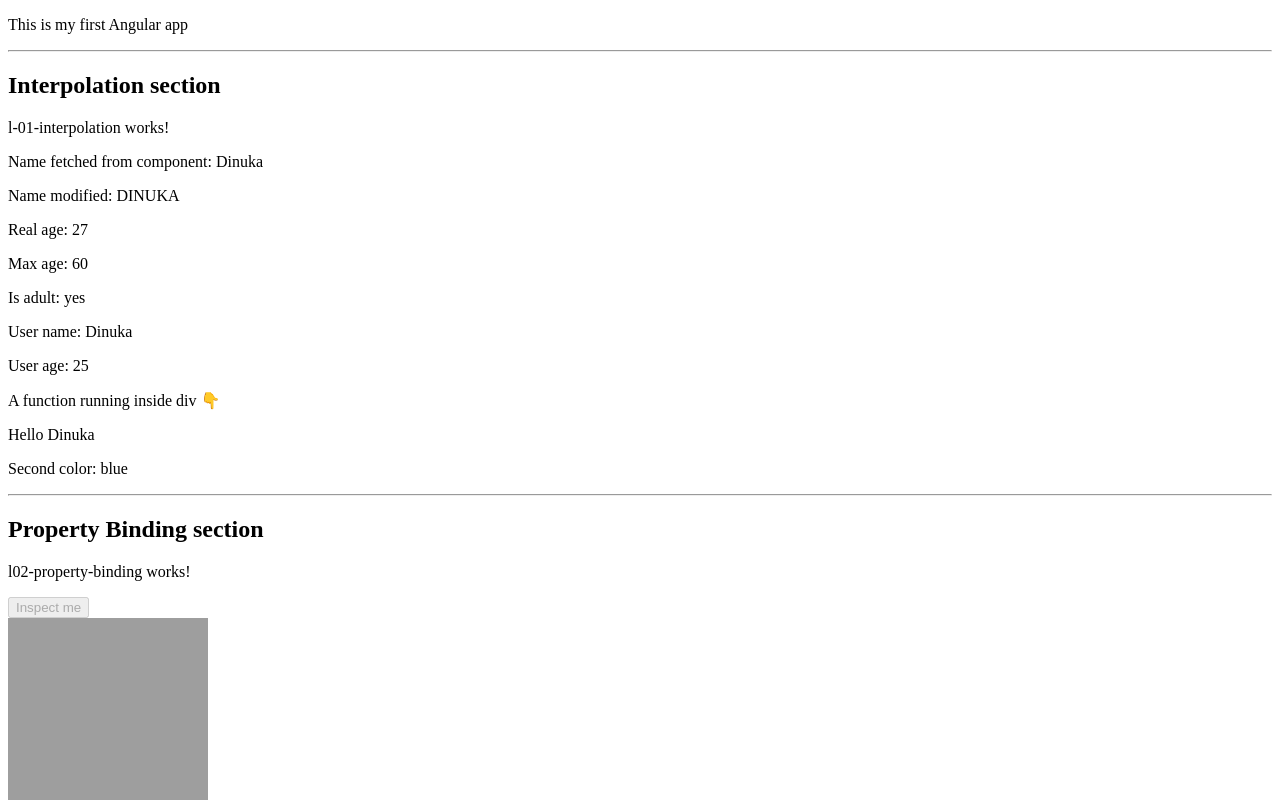
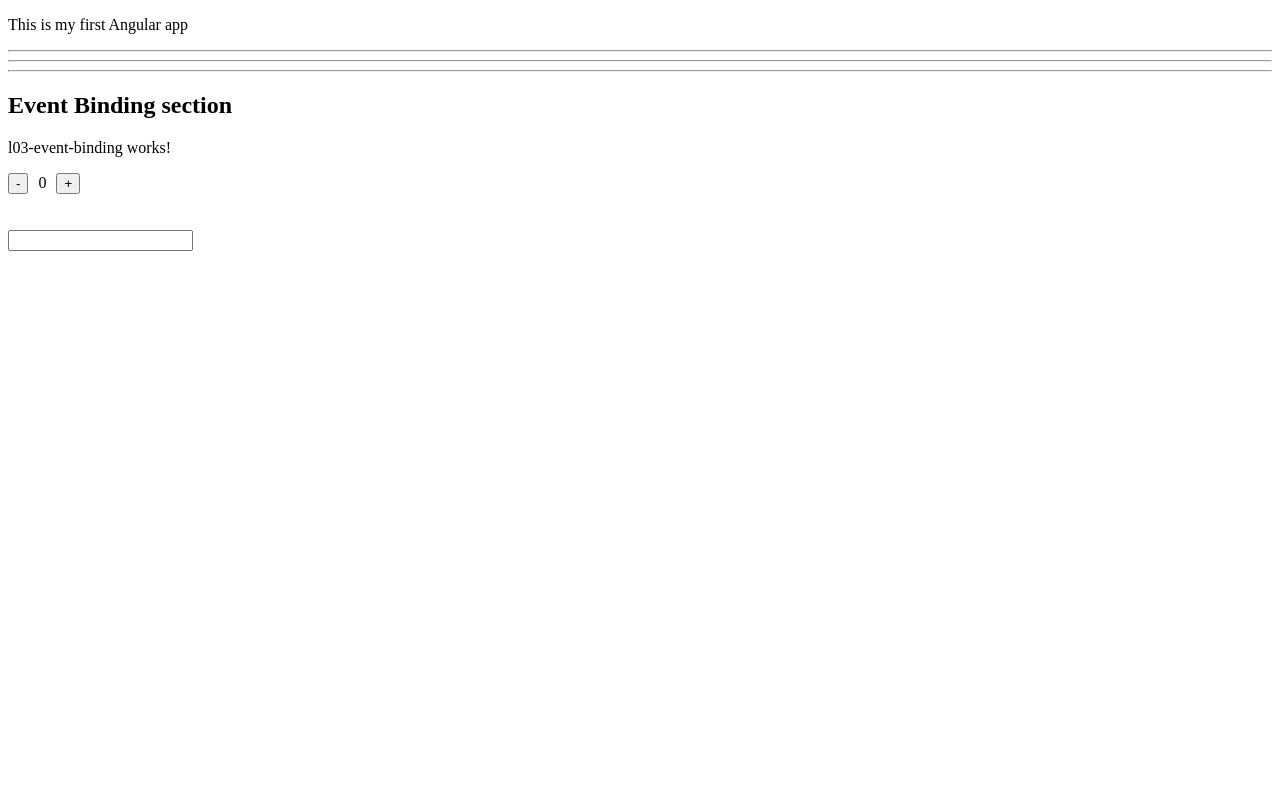
Before and after one commit to Dinuk-A/Angular101, an Angular app: page / in a window 1280 px wide. Shown: the top 800 px of the page. Built offline with nearby package versions, Linux system fonts and the light colour scheme; grey boxes are pictures that could not be loaded.

Commit message:
add event binding lesson with corresponding template, component logic, and styles

```diff
--- a/src/app/app.html
+++ b/src/app/app.html
@@ -1,8 +1,11 @@
 <p>This is my first Angular app</p>
 <hr>
-<h2>Interpolation section</h2>
-<app-l-01-interpolation></app-l-01-interpolation>
+<!-- <h2>Interpolation section</h2>
+<app-l-01-interpolation></app-l-01-interpolation> -->
 <hr>
-<h2>Property Binding section</h2>
-<app-l02-property-binding/>
+<!-- <h2>Property Binding section</h2>
+<app-l02-property-binding/> -->
+<hr>
+<h2>Event Binding section</h2>
+<app-l03-event-binding/>
 <router-outlet></router-outlet>
--- a/src/app/app.ts
+++ b/src/app/app.ts
@@ -2,10 +2,11 @@ import { Component, signal } from '@angular/core';
 import { RouterOutlet } from '@angular/router';
 import { InterpolationLesson } from './lessons/l-01-interpolation/l-01-interpolation';
 import { PropertyBindingLesson } from './lessons/l02-property-binding/l02-property-binding';
+import { EventBindingLesson } from './lessons/l03-event-binding/l03-event-binding';
 
 @Component({
   selector: 'app-root',
-  imports: [RouterOutlet, InterpolationLesson,PropertyBindingLesson],
+  imports: [RouterOutlet, InterpolationLesson,PropertyBindingLesson, EventBindingLesson],
   templateUrl: './app.html',
   styleUrl: './app.css'
 })
--- /dev/null
+++ b/src/app/lessons/l03-event-binding/l03-event-binding.html
@@ -0,0 +1,17 @@
+<p>l03-event-binding works!</p>
+
+<div style="display: flex; align-items: center; gap: 10px;">
+    <button (click)="decrement()">-</button>
+
+    <span>{{ count }}</span>
+
+    <button (click)="incrementCount()">+</button>
+</div>
+
+
+<br>
+<br>
+
+
+<input type="text" (keyup)="displayTxt($event)">
+<p id="showTxtHere"></p>
--- /dev/null
+++ b/src/app/lessons/l03-event-binding/l03-event-binding.ts
@@ -0,0 +1,27 @@
+import { Component } from '@angular/core';
+
+@Component({
+  selector: 'app-l03-event-binding',
+  imports: [],
+  templateUrl: './l03-event-binding.html',
+  styleUrl: './l03-event-binding.css',
+})
+export class EventBindingLesson {
+
+  //1
+  count = 0;
+  incrementCount() {
+    this.count++;
+  }
+
+  decrement(){
+    this.count--;
+  }
+
+  //2
+  displayTxt(e: Event) {
+    const userInput = (e.target as HTMLInputElement).value;
+    const elementToShow = document.getElementById("showTxtHere");
+    elementToShow!.textContent = userInput;
+  }
+}
```
Also changed, not shown: src/app/lessons/l03-event-binding/l03-event-binding.css (added), 1 other file (tests, documents, lock files or other folders).
